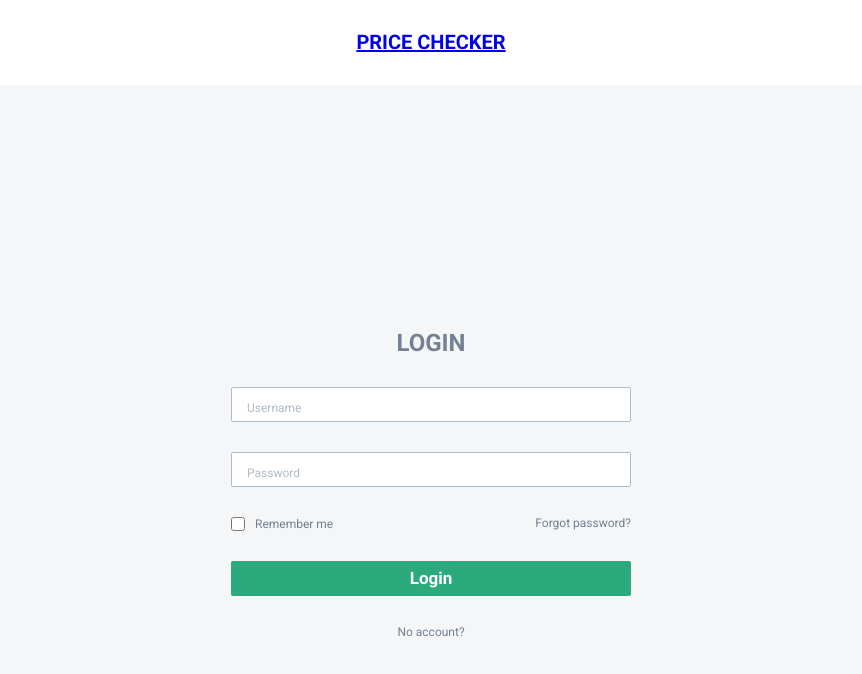
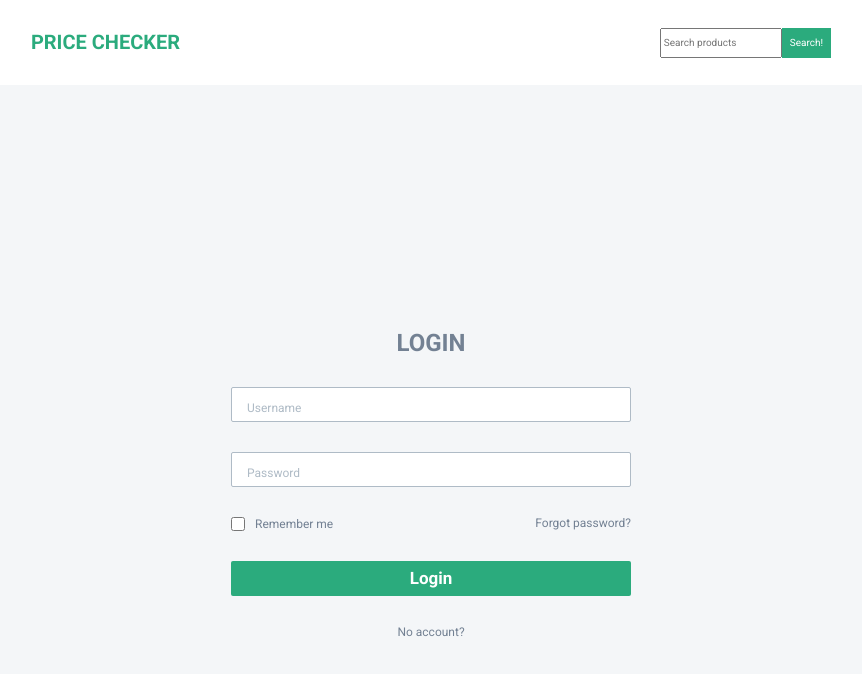
Before and after one commit to Loktysh/price-checker-front, a React (Create React App) app: page / in a window 1280 px wide. Shown: the top 674 px of the page, without its empty margins (209-1071 px from the left). Built offline with nearby package versions, Linux system fonts and the light colour scheme.

Commit message:
feat: implement basic search field for products

```diff
--- a/src/components/common/AppHeader/index.tsx
+++ b/src/components/common/AppHeader/index.tsx
@@ -1,13 +1,52 @@
-import { StyledHeader } from './styled';
-import React from 'react';
-import { Link } from 'react-router-dom';
+import {
+  StyledHeader,
+  StyledHeaderName,
+  StyledSearchField,
+  StyledSearchButton,
+  StyledSearchInput,
+} from './styled';
+import React, { useState, useEffect } from 'react';
+import { COLOR_GREEN_100 } from '../constants/colors';
+import { API_LINK } from '../constants/index';
+import { useDebounce } from '../../../hooks/';
 
 const AppHeader = () => {
+  const [inputValue, setInputValue] = useState<string>('');
+  const [isSearching, setIsSearching] = useState<boolean>(false);
+  const [dropDown, setDropdown] = useState<boolean>(false);
+  const debouncedSearch = useDebounce(inputValue, 500);
+
+  // TODO: move fetch to helpers
+  //? where to put helpers in folder structure
+  const fetchProducts = async (): Promise<any> => {
+    const res: Response = await fetch(API_LINK + inputValue);
+    const data: any = await res.json();
+    return data;
+  };
+
+  useEffect(() => {
+    if (inputValue.length > 0) {
+      setIsSearching(true);
+      fetchProducts().then(data => {
+        console.log(data);
+        setIsSearching(false);
+      });
+    }
+  }, [debouncedSearch]);
+
   return (
-    <StyledHeader>
-      <Link to='/'>
+    <StyledHeader justify='space-around'>
+      <StyledHeaderName to='/'>
         <h1>PRICE CHECKER</h1>
-      </Link>
+      </StyledHeaderName>
+      <StyledSearchField>
+        <StyledSearchInput
+          type='text'
+          placeholder='Search products'
+          onInput={(e: any) => setInputValue(e.target.value)}
+        />
+        <StyledSearchButton color={COLOR_GREEN_100}>Search!</StyledSearchButton>
+      </StyledSearchField>
     </StyledHeader>
   );
 };
--- a/src/components/common/AppHeader/styled.ts
+++ b/src/components/common/AppHeader/styled.ts
@@ -1,7 +1,10 @@
 import styled from 'styled-components';
-import { Flex } from '../../typography';
-import { COLOR_WHITE } from '../constants/colors';
+import { Button, Flex } from '../../typography';
+import { COLOR_WHITE, COLOR_GREEN_100, COLOR_GREEN_300 } from '../constants/colors';
 import { SHADOW_SMALL } from '../constants/shadows';
+import { NavLink } from 'react-router-dom';
+
+// TODO: implement better styling
 
 export const StyledHeader = styled(Flex)`
   background-color: ${COLOR_WHITE};
@@ -9,3 +12,27 @@ export const StyledHeader = styled(Flex)`
   width: 100%;
   box-shadow: ${SHADOW_SMALL};
 `;
+
+export const StyledHeaderName = styled(NavLink)`
+  color: ${COLOR_GREEN_100};
+  text-decoration: none;
+  transition: 0.1s ease;
+  &:hover {
+    color: ${COLOR_GREEN_300};
+    transition: 0.1s ease;
+  }
+`;
+
+export const StyledSearchField = styled(Flex)`
+  height: 3rem;
+`;
+
+export const StyledSearchInput = styled.input`
+  height: 100%;
+`;
+
+export const StyledSearchButton = styled(Button)`
+  height: 100%;
+`;
+
+export const StyledSearchDropdown = styled(Flex)``;
```
